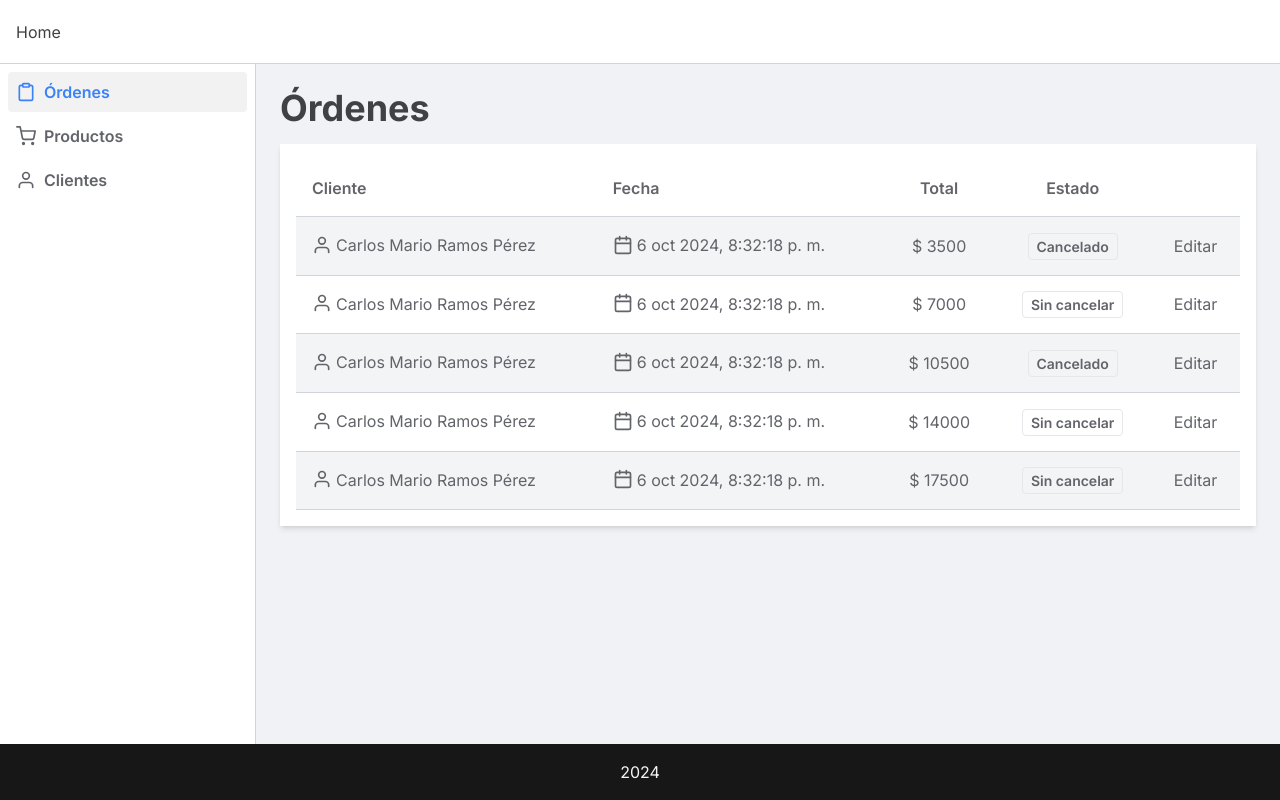
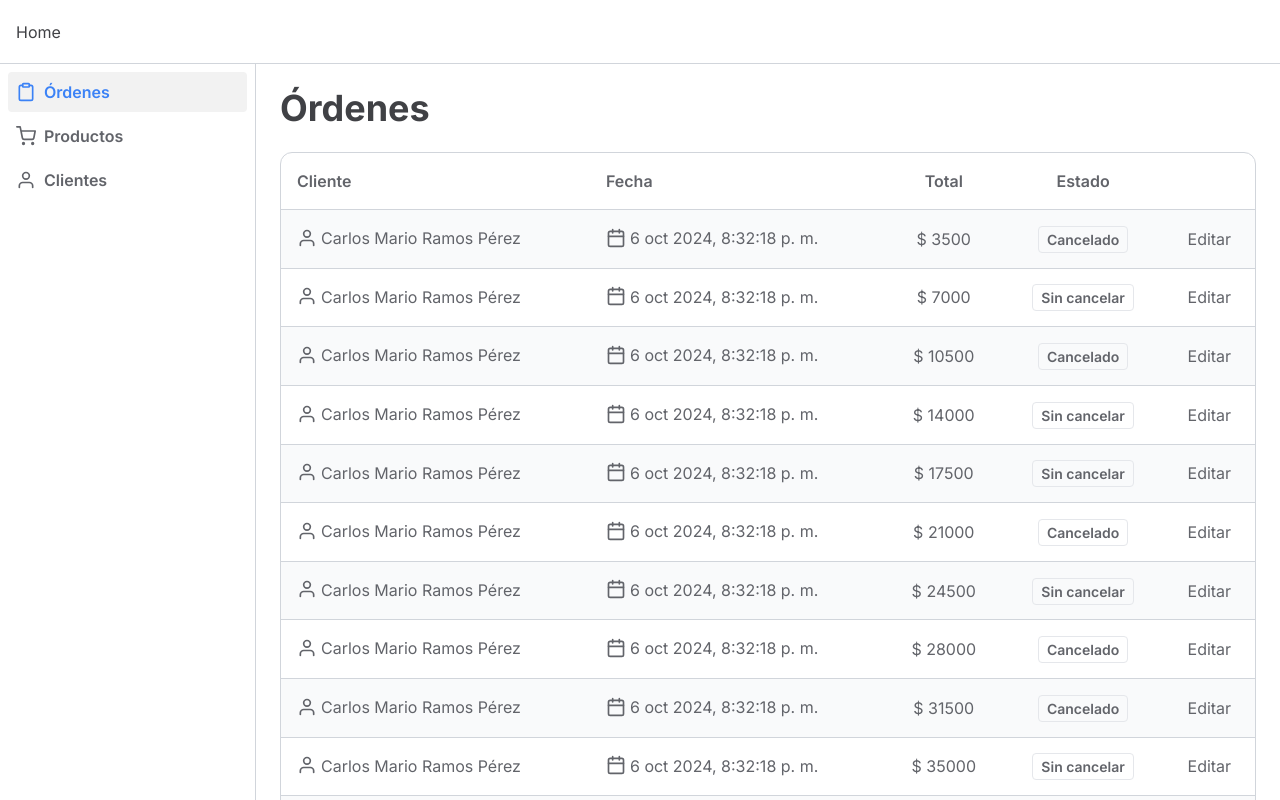
Before and after one commit to soycmramos/react-pos, a React (Vite) app: page /orders in a window 1280 px wide. Shown: the top 800 px of the page. Built offline with nearby package versions, Linux system fonts and the light colour scheme.

Commit message:
Add table border

```diff
--- a/src/pages/Orders.jsx
+++ b/src/pages/Orders.jsx
@@ -14,14 +14,13 @@ export default function Orders() {
 		hour12: true
 	})
 
-	const arr = [0, 1, 0, 1, 1, 0, 1, 0]
-	arr.length = 5
+	const arr = [0, 1, 0, 1, 1, 0, 1, 0, 0, 1, 0, 1, 1, 0, 1, 0]
 
 	return (
-		<section className='p-6'>
-			<h2 className='text-4xl font-bold pb-4'>Órdenes</h2>
-			<div className='bg-white p-4 shadow-md'>
-				<table className='bg-white p-6 w-full text-left'>
+		<section className='p-6 bg-white h-full'>
+			<h2 className='text-4xl font-bold pb-6'>Órdenes</h2>
+			<div className='rounded-xl border border-gray-300'>
+				<table className='p-6 w-full text-left'>
 					<thead>
 						<tr>
 							<th className='p-4 border-gray-300 font-semibold'>Cliente</th>
@@ -38,7 +37,7 @@ export default function Orders() {
 								const color = x === 0 ? 'green' : 'red'
 								const content = x === 0 ? 'Cancelado' : 'Sin cancelar'
 								return (
-									<tr className='odd:bg-gray-100' key={Math.random()}>
+									<tr className='odd:bg-gray-50' key={Math.random()}>
 										<td className='p-4 border-y border-gray-300'>
 											<FiUser className='mr-1 mb-1 w-5 h-auto inline-block' />
 											<span>
```
